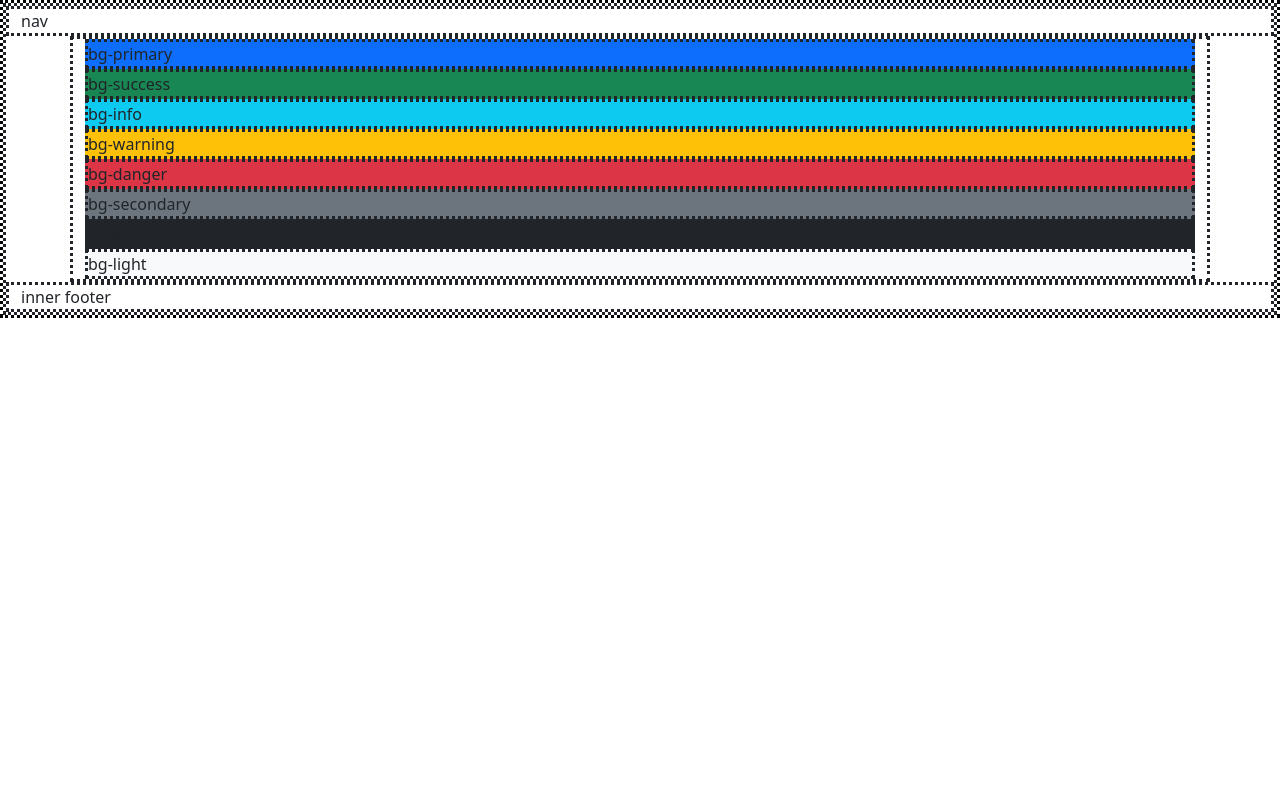
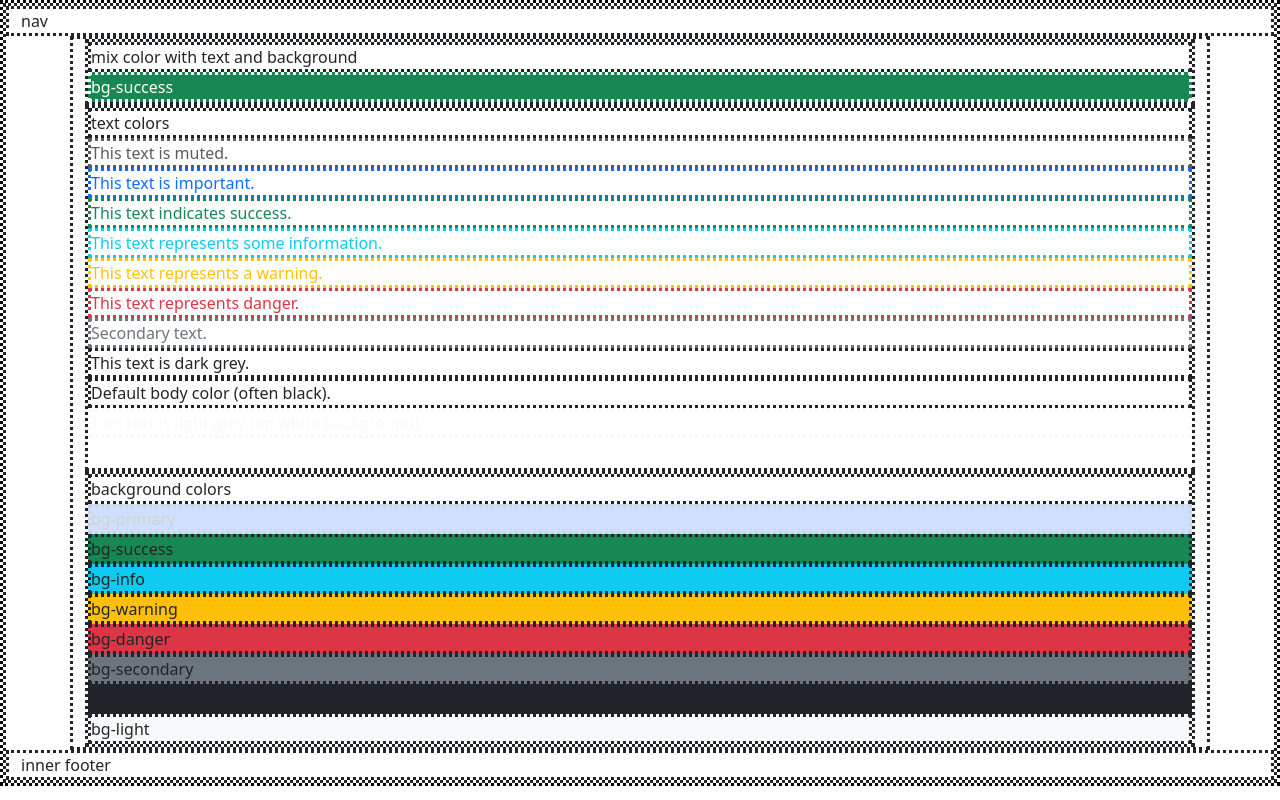
Before and after one commit to SeokcheonMoon/study_publishings, a plain HTML site: page docs/bootstraps/colors.html in a window 1280 px wide. Drawn offline with nearby package versions, Linux system fonts and the light colour scheme.

Commit message:
add colors

```diff
--- a/docs/bootstraps/colors.html
+++ b/docs/bootstraps/colors.html
@@ -9,6 +9,7 @@
     <link href="https://cdn.jsdelivr.net/npm/bootstrap@5.3.2/dist/css/bootstrap.min.css" rel="stylesheet">
     <!-- Customer CSS common.css -->
     <link rel="stylesheet" href="../css/commons.css">
+    <link rel="stylesheet" href="../css/color.css">
 
 </head>
 
@@ -17,6 +18,29 @@
 
 
     <main class="container">
+        <!-- mix colors -->
+        <div>
+            <div>mix color with text and background</div>
+            <div class="bg-success text-white">bg-success</div>
+        </div>
+        <!-- text colors -->
+        <div>
+            <div>text colors</div>
+            <div class="text-muted">This text is muted.</div>
+            <div class="text-primary">This text is important.</div>
+            <div class="text-success">This text indicates success.</div>
+            <div class="text-info">This text represents some information.</div>
+            <div class="text-warning">This text represents a warning.</div>
+            <div class="text-danger">This text represents danger.</div>
+            <div class="text-secondary">Secondary text.</div>
+            <div class="text-dark">This text is dark grey.</div>
+            <div class="text-body">Default body color (often black).</div>
+            <div class="text-light">This text is light grey (on white background).</div>
+            <div class="text-white">This text is white (on white background).</div>
+        </div>
+        <!-- background colors -->
+        <div>
+            <div>background colors</div>
             <div class="bg-primary">bg-primary</div>
             <div class="bg-success">bg-success</div>
             <div class="bg-info">bg-info</div>
@@ -25,7 +49,7 @@
             <div class="bg-secondary">bg-secondary</div>
             <div class="bg-dark">bg-dark</div>
             <div class="bg-light">bg-light</div>
-
+        </div>
     </main>
 
 
@@ -33,4 +57,5 @@
 </body>
 <!-- Latest compiled JavaScript -->
 <script src="https://cdn.jsdelivr.net/npm/bootstrap@5.3.2/dist/js/bootstrap.bundle.min.js"></script>
+
 </html>
--- /dev/null
+++ b/docs/css/color.css
@@ -0,0 +1,3 @@
+.bg-primary{
+    opacity: 0.2;
+}
```
Lines whose indentation alone changed are shown as unchanged.
